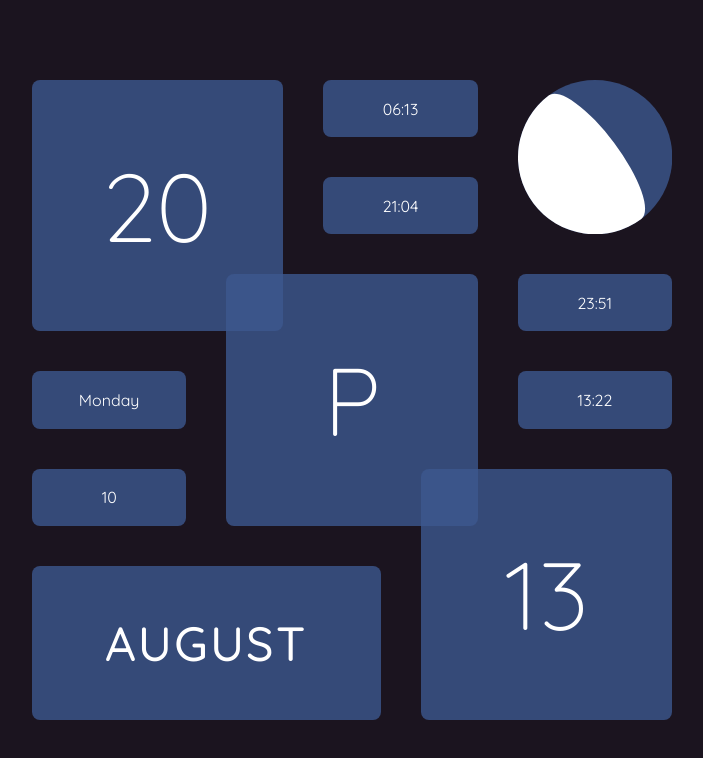
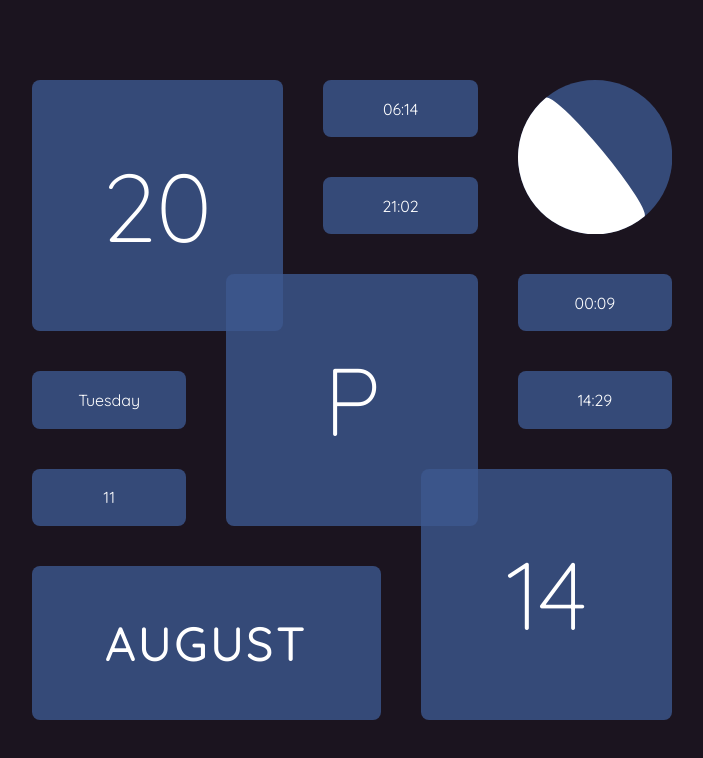
Before and after one commit to g12n/daily, a plain HTML site: page index.html in a window 1280 px wide. Shown: the whole page, without its empty margins (288-991 px from the left). Drawn offline with Linux system fonts and the light colour scheme.

Commit message:
Update gh-pages to output generated at a2783a9

```diff
--- a/index.html
+++ b/index.html
@@ -3,20 +3,20 @@
 <head>
 <meta charset="UTF-8">
 <meta name="viewport" content="width=device-width, initial-scale=1.0">
-<title>20P13</title>
+<title>20P14</title>
 <link href="https://fonts.googleapis.com/css2?family=Quicksand:wght@300;400;500;600;700&display=swap" rel="stylesheet">
 <style>body{margin:0;font-family:Quicksand,sans-serif;font-size:max(14px,calc(0 + 3vmin));background:hsl(280 20% 10%)}.arvelie{display:grid;grid-gap:5vmin;padding:10vmin;margin:auto;justify-content:center;text-align:center;width:100vmin;height:100vmin;grid-template-rows:repeat(7,1fr);grid-template-columns:repeat(7,1fr);box-sizing:border-box}.arvelie span{display:flex;align-items:center;justify-content:center;border-radius:1vmin;background-color:hsl(220deg 40% 40% / .8);color:#fff}.d,.m,.y{font-size:6em;font-weight:300}.y{grid-area:1/1/4/4}.m{grid-area:3/3/6/6}.d{grid-area:5/5/8/8}.day{grid-area:5/1/6/3}.dow{grid-area:4/1/5/3}.month{grid-area:6/1/8/5;font-weight:500;font-size:3em;letter-spacing:.05em;text-transform:uppercase}.sunset{grid-area:2/4/3/6}.sunrise{grid-area:1/4/2/6}.moonset{grid-area:4/6/5/8}.moon-info,.moonrise{grid-area:3/6/4/8}.moon-svg{grid-area:1/6/3/8}.moon-light{fill:#fff}.moon-shadow{fill:hsl(220deg 40% 40% / .8)}</style>
 
 </head>
 <body>
 <div class="arvelie">
-<span class="y">20</span><span class="m">P</span><span class="d">13</span>
+<span class="y">20</span><span class="m">P</span><span class="d">14</span>
 <span class="month">August</span>
-<span class="day">10</span>
-<span class="dow">Monday</span>
-<span class="sunrise">06:13</span><span class="sunset">21:04</span>
-<span class="moonrise">23:51</span><span class="moonset">13:22</span>
-<div class="moon-svg"><svg viewBox="0 0  600 600"><circle class="moon-shadow" cx="300" cy="300" r="300"/><path class="moon-light" d="M 120.52317593487481 59.60850758919091 A 92.47354340395006 300 -36.74510042676864 0 1 479.4768240651252 540.3914924108091A 300 300 -36.74510042676864 0 1 120.52317593487481 59.60850758919091z" /></svg></div>
+<span class="day">11</span>
+<span class="dow">Tuesday</span>
+<span class="sunrise">06:14</span><span class="sunset">21:02</span>
+<span class="moonrise">00:09</span><span class="moonset">14:29</span>
+<div class="moon-svg"><svg viewBox="0 0  600 600"><circle class="moon-shadow" cx="300" cy="300" r="300"/><path class="moon-light" d="M 108.70489067448119 68.90222599917192 A 37.39090257795472 300 -39.6168353887141 0 1 491.2951093255188 531.097774000828A 300 300 -39.6168353887141 0 1 108.70489067448119 68.90222599917192z" /></svg></div>
 </div>
 </body>
 </html>
```
